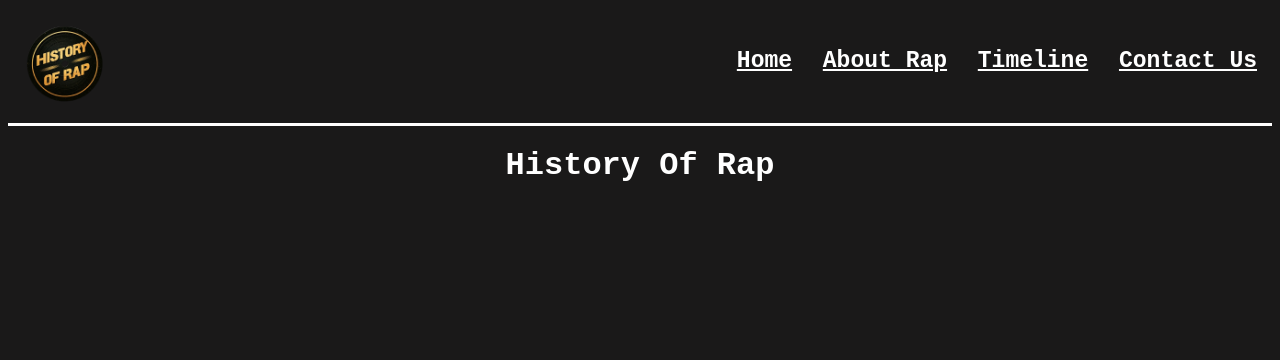
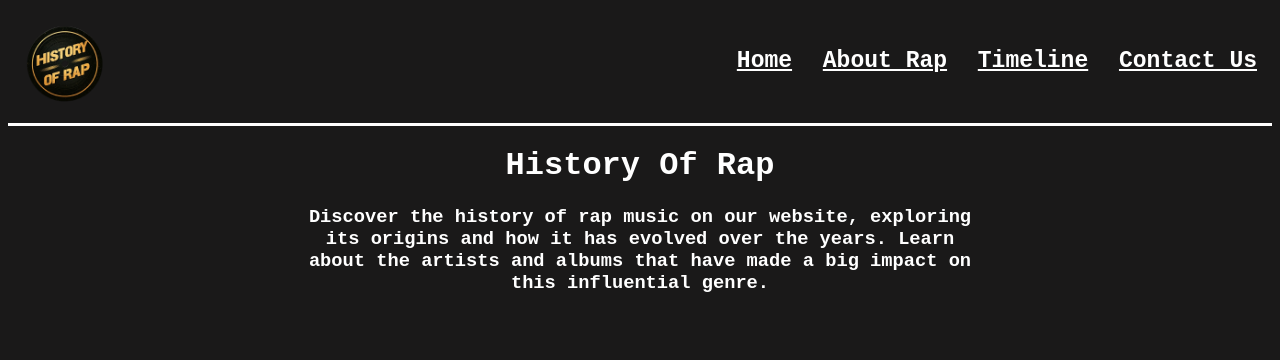
Before and after one commit to HaydenBurchfield/history-of-rap-demo, a plain HTML site: page index.html in a window 1280 px wide. Shown: the top 360 px of the page. Drawn offline with Linux system fonts and the light colour scheme.

Commit message:
11/1 Commit 2

```diff
--- a/index.html
+++ b/index.html
@@ -29,6 +29,11 @@
         </div>
     </div>
     <h1 class="mainTitle">History Of Rap</h1>
+    <h3 class="mainDesc">Discover the history of rap music on our website, exploring its origins and how it has evolved over the years. Learn about the artists and albums that have made a big impact on this influential genre.
+
+
+
+    </h3>
     <div class="home-content-flex-container">
 
         <div class="home-content-flex-item">
--- a/style.css
+++ b/style.css
@@ -8,6 +8,14 @@ body {
     font-weight: bolder;
     text-align: center;
 }
+.mainDesc {
+    color: white;
+    font-family: "Courier New";
+    text-align: center;
+    margin-left: 300px;
+    margin-right: 300px;
+}
+
 a {
   color: inherit;
 }
@@ -39,7 +47,7 @@ a {
 
 .home-content-flex-container {
     position: relative;
-    top: 150px;
+    top: 100px;
     display: flex;
     flex-direction: row;
     flex-wrap: wrap;
```
